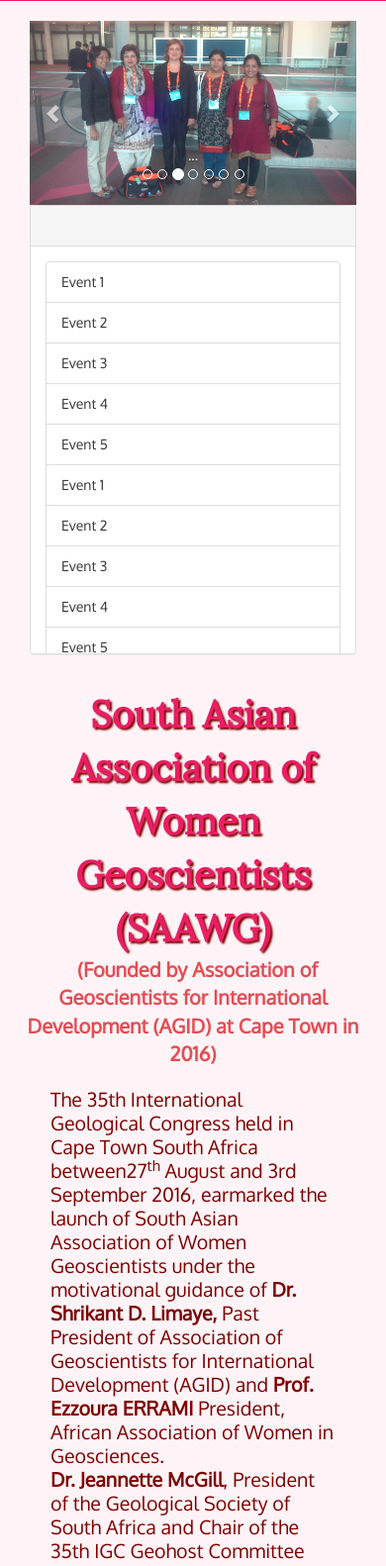
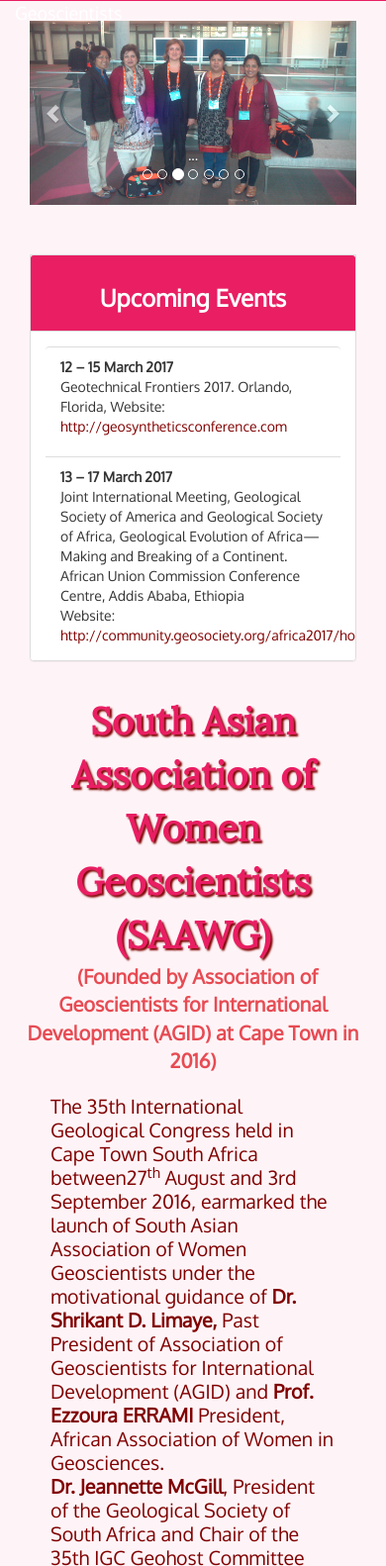
Before and after one commit to akanimax/project_saawg-agid, a plain HTML site: page index.html in a window 390 px wide. Shown: the part 111-1693 px from the top of the page at 99% size. Drawn offline with Linux system fonts and the light colour scheme.

Commit message:
slight more changes

```diff
--- a/index.html
+++ b/index.html
@@ -74,7 +74,7 @@
               <li>
                 <a href="#">
                   <span class="glyphicon glyphicon-tasks"></span> <br class="hidden-xs">
-                  Upcoming <br class="hidden-xs"> events
+                  Membership <br class="hidden-xs"> form
                 </a>
               </li>
             </ul>
@@ -86,18 +86,18 @@
     <!-- Main content of the Page hereafter -->
     <!-- Main photo gallery of the gruop of the group -->
     <section id="front-content">
-      <div class="container-fluid">
-        <div class="col-sm-8">
-          <div id="carousel-example-generic" class="carousel slide" data-ride="carousel">
+      <div class="container">
+        <div class="col-lg-8">
+          <div id="carousel-control" class="carousel slide" data-ride="carousel">
             <!-- Indicators -->
             <ol class="carousel-indicators">
-              <li data-target="#carousel-example-generic" data-slide-to="0" class="active"></li>
-              <li data-target="#carousel-example-generic" data-slide-to="1"></li>
-              <li data-target="#carousel-example-generic" data-slide-to="2"></li>
-              <li data-target="#carousel-example-generic" data-slide-to="3"></li>
-              <li data-target="#carousel-example-generic" data-slide-to="4"></li>
-              <li data-target="#carousel-example-generic" data-slide-to="5"></li>
-              <li data-target="#carousel-example-generic" data-slide-to="6"></li>
+              <li data-target="#carousel-control" data-slide-to="0" class="active"></li>
+              <li data-target="#carousel-control" data-slide-to="1"></li>
+              <li data-target="#carousel-control" data-slide-to="2"></li>
+              <li data-target="#carousel-control" data-slide-to="3"></li>
+              <li data-target="#carousel-control" data-slide-to="4"></li>
+              <li data-target="#carousel-control" data-slide-to="5"></li>
+              <li data-target="#carousel-control" data-slide-to="6"></li>
             </ol>
 
             <!-- Wrapper for slides -->
@@ -154,34 +154,58 @@
             </div>
 
             <!-- Controls -->
-            <a class="left carousel-control" href="#carousel-example-generic" role="button" data-slide="prev">
+            <a class="left carousel-control" href="#carousel-control" role="button" data-slide="prev">
               <span class="glyphicon glyphicon-chevron-left" aria-hidden="true"></span>
               <span class="sr-only">Previous</span>
             </a>
-            <a class="right carousel-control" href="#carousel-example-generic" role="button" data-slide="next">
+            <a class="right carousel-control" href="#carousel-control" role="button" data-slide="next">
               <span class="glyphicon glyphicon-chevron-right" aria-hidden="true"></span>
               <span class="sr-only">Next</span>
             </a>
           </div>
         </div>
 
-        <div class="col-sm-4">
-          <div class="panel panel-default" style="max-height: 454px; overflow-y: scroll;">
-            <div class="panel-heading">
-              <h3 class="Upcoming Events"></h3>
+        <div class="col-lg-4">
+          <div id="upcoming_events" class="panel panel-default styled-panel">
+            <div class="panel-heading styled-panel-heading">
+              <h3 class="text-center"> <strong> Upcoming Events </strong> </h3>
             </div>
-            <div class="panel-body">
+            <div class="panel-body styled-panel-body">
               <ul class="list-group">
-                <li class="list-group-item"> Event 1</li>
-                <li class="list-group-item"> Event 2</li>
-                <li class="list-group-item"> Event 3</li>
-                <li class="list-group-item"> Event 4</li>
-                <li class="list-group-item"> Event 5</li>
-                <li class="list-group-item"> Event 1</li>
-                <li class="list-group-item"> Event 2</li>
-                <li class="list-group-item"> Event 3</li>
-                <li class="list-group-item"> Event 4</li>
-                <li class="list-group-item"> Event 5</li>
+                <li class="list-group-item">
+                  <p><strong>12 – 15 March 2017</strong><br>
+                    Geotechnical Frontiers 2017. Orlando, Florida, Website: <span style="color: #800000;"><a style="color: #800000;" href="http://geosyntheticsconference.com" target="_blank">http://geosyntheticsconference.com</a></span></p>
+                </li>
+                <li class="list-group-item">
+                  <p><strong>13 – 17 March 2017</strong><br>
+                    Joint International Meeting, Geological Society of America and Geological Society of Africa, Geological Evolution of Africa—Making and Breaking of a Continent. African Union Commission Conference Centre, Addis Ababa, Ethiopia<br>
+                    Website:<span style="color: #800000;"><a style="color: #800000;" href="http://community.geosociety.org/africa2017/home" target="_blank"> http://community.geosociety.org/africa2017/home</a></span></p>
+                </li>
+                <li class="list-group-item">
+                  <p><strong>26 – 31 March 2017</strong><br>
+                    MineWat2017 – 2nd International Multidisciplinary Conference on Mineral Waters: Genesis, Exploitation, Protection and Valorisation. Vila de Lusa, Portugal.<br>
+                    Website:<span style="color: #800000;"><a style="color: #800000;" href="http://www.minwatportugal2017.org/" target="_blank"> http://www.minwatportugal2017.org/</a></span></p>
+                </li>
+                <li class="list-group-item">
+                  <p><strong>5 – 9 April 2017</strong><br>
+                    The American Association of Geographers (AAG) 2017 Annual Meeting, Boston, Massachusetts, USA Website:<span style="color: #800000;"> <a style="color: #800000;" href="http://www.aag.org/" target="_blank">http://www.aag.org/</a></span></p>
+                </li>
+                <li class="list-group-item">
+                  <p><strong>29 May – 1 June 2017</strong><br>
+                    LuWQ2017 – International conference on LAND USE and WATER QUALITY. The Hague, The Netherlands, Website:<span style="color: #800000;"><a style="color: #800000;" href="http://www.luwq2017.nl/" target="_blank"> http://www.luwq2017.nl/</a></span></p>
+                </li>
+                <li class="list-group-item">
+                  <p><strong>29 May – 2 June 2017</strong><br>
+                    4th World Landslide Forum. International Consortium on Landslides. Ljubljana, Slovenia.<br>
+                    Website: <span style="color: #800000;"><a style="color: #800000;" href="http://www.wlf4.org/" target="_blank">http://www.wlf4.org/</a></span></p>
+                </li>
+                <li class="list-group-item">
+                  <p><strong>11 – 13 July 2017</strong><br>
+                    Australasian Groundwater Conference 2017. Sydney, Australia, Contact:<span style="color: #0000ff;"> w.timms@unsw.edu.au</span></p>
+                </li>
+                <li class="list-group-item">
+                  <p><strong>More Coming events available from:</strong> <span style="color: #800000;"><a style="color: #800000;" href="http://iugs.org/index.php?page=calendar" target="_blank">http://iugs.org/index.php?page=calendar</a></span></p>
+                </li>
               </ul>
             </div>
           </div>
@@ -242,7 +266,7 @@
     <section id="council">
       <div class="container">
 
-        <h2 class="text-center text-title-pink"> Council Members </h2>
+        <h2 class="text-center text-title-pink"> Council : Founding Members </h2>
 
         <div class="row center-block compressor">
 
@@ -258,7 +282,7 @@
                 </div>
 
                 <div  class="row text-center">
-                  <h4 class="text-title-maroon"> <strong> Ms. Afina Akhtar </strong> </h4>
+                  <h4 class="text-title-maroon"> <strong> Ms. Afia Akhtar </strong> </h4>
                   <p class="text-subtitle-maroon">Country: Bangladesh <br>
                   President of AGID &amp; also the President of SAAWG<br>
                   email: afia@dhaka.agni.com</p>
--- a/public/css/custom.css
+++ b/public/css/custom.css
@@ -34,6 +34,7 @@
   text-shadow: 2px 2px 2px #222;
   margin-top: 0px;
   margin-bottom: 0px;
+  font-size: 3em;
 }
 
 .navbar-brand a:hover, .navbar-brand a:focus {
@@ -76,6 +77,28 @@
   background-size: cover;
   height: 400px;
   border-radius: 0px;
+}
+
+#upcoming_events .list-group-item {
+  border-left: 0px;
+  border-right: 0px;
+}
+
+.styled-panel {
+  max-height: 411px;
+  overflow-y: scroll;
+  border-top-left-radius: 0px;
+  border-top-right-radius: 0px;
+}
+
+.panel > .styled-panel-heading {
+  background-color: #e91e63;
+  color: white;
+}
+
+.styled-panel-body {
+  border-bottom-left-radius: 0px;
+  border-bottom-right-radius: 0px;
 }
 
 .slightly-dark-pink {
@@ -207,23 +230,16 @@
   }
 }
 
-
-
 /*
 ********************************************************************************
-media queries for the mobile device sizes
+media queries for the small sized devices
 ********************************************************************************
 */
-@media (max-width: 482px) {
-  .navbar-brand h1 {
-    font-size: 25px;
-  }
-
-  .navbar-brand p span {
-    font-size: 0.8em;
+@media (max-width: 1199px) {
+  #upcoming_events {
+    margin-top: 50px;
   }
 }
-
 
 /*
 ********************************************************************************
```
